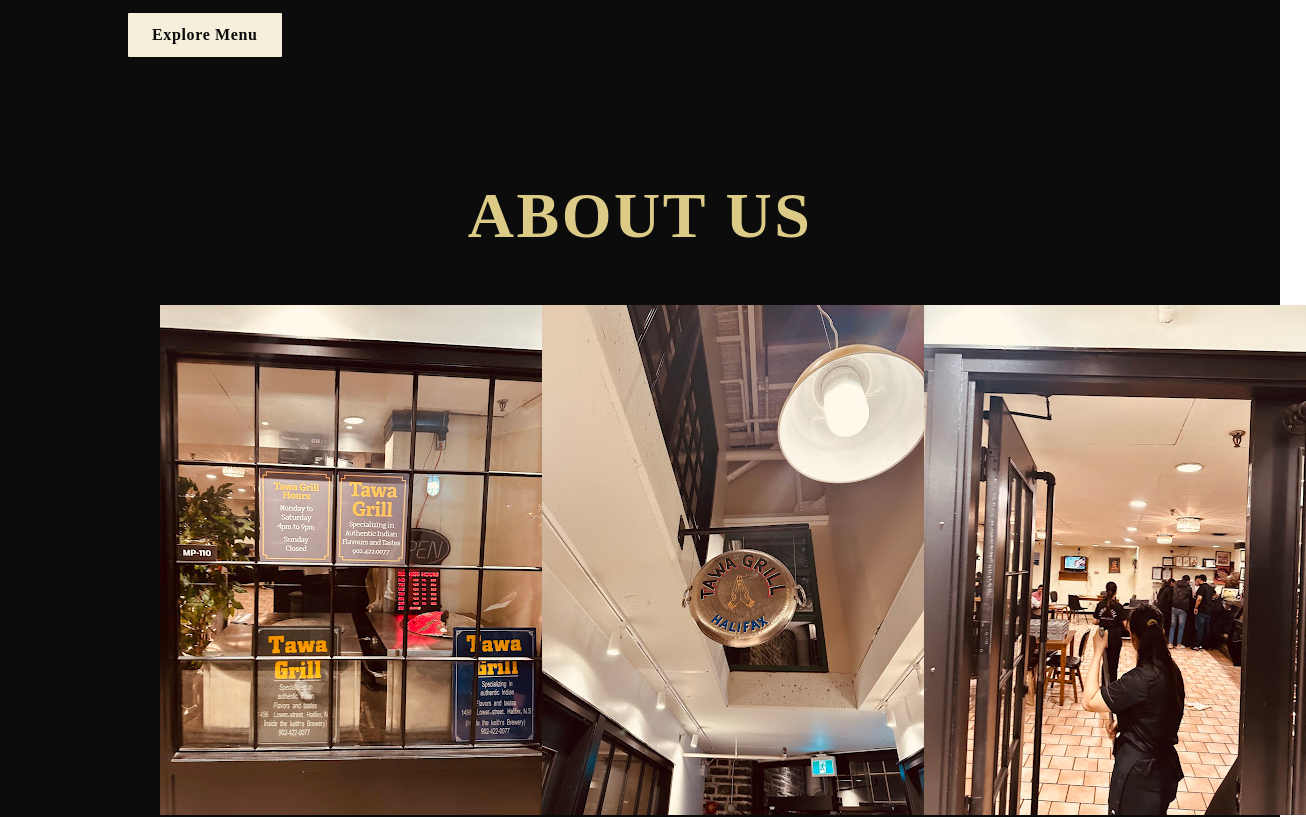
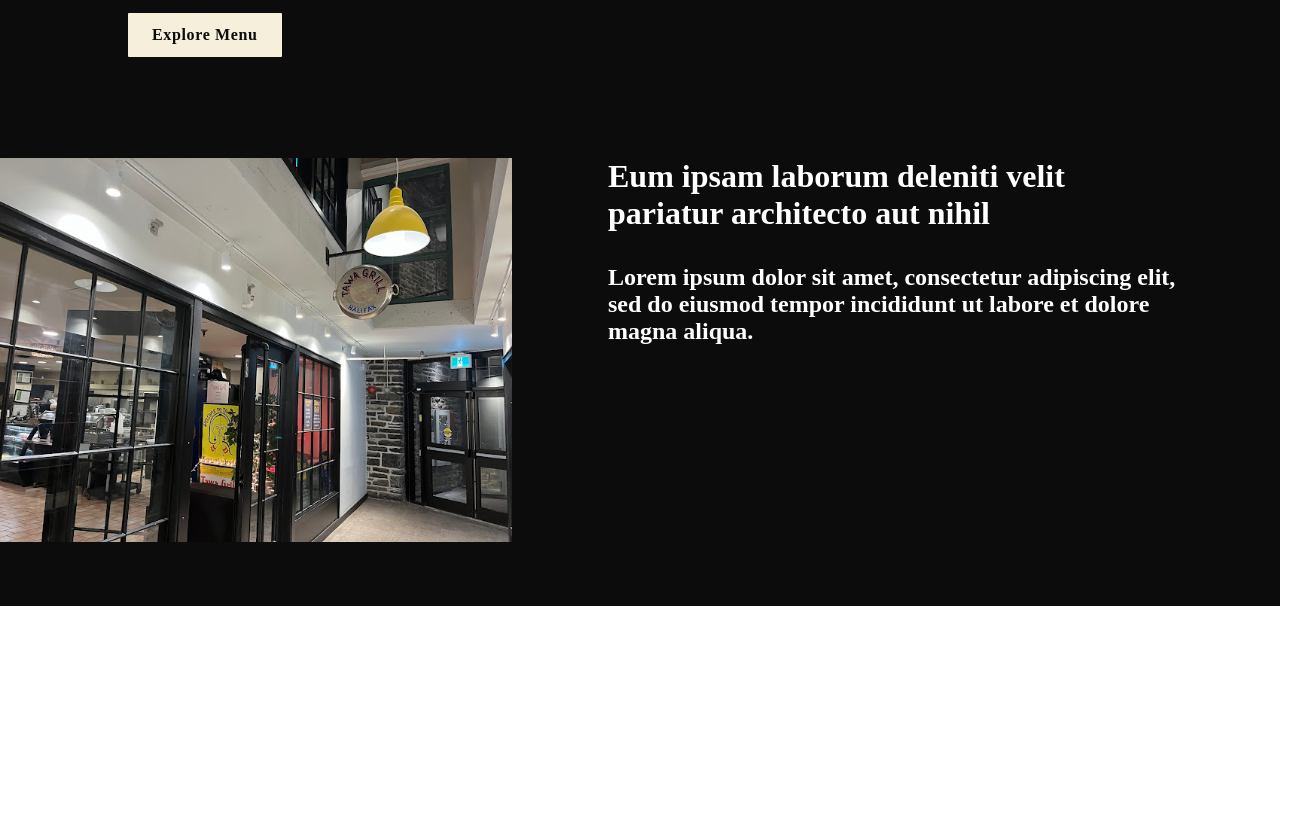
Before and after one commit to Dumie101/tawa_grill_website, a React (Create React App) app: page / in a window 1280 px wide. Shown: the part 840-1657 px from the top of the page, 1306 px wide, since content can reach past the window. After the commit the page ends 1446 px from the top, so only its background shows below. Built offline with nearby package versions, Linux system fonts and the light colour scheme; a web font is replaced by a local one.

Commit message:
<10> About us
Still working

```diff
--- a/src/container/AboutUs/AboutUs.css
+++ b/src/container/AboutUs/AboutUs.css
@@ -1,19 +1,32 @@
 .about_us {
+    background-color: var(--color--background);
+    display: flex;
+    height: 60vh;
+    padding-top: 2rem;
+    padding-bottom: 2rem;
+}
 
-    background-color: var(--color--background);
-    padding: 3rem 10rem;
-    justify-content: space-between;
-    height: 100vh;
+.image_div {
+    width: 40%;
+}
 
+.text_div {
+    width: 60%;
+    padding-left: 6rem;
+    padding-right: 6rem;
+}
+
+.image {
+    width: 100%;
 }
 
 .about_us_header {
-    text-align: center;
-    padding-bottom: 5%;
+
+    margin-bottom: 5rem;
 }
 
-.about_us_images {
-    display: flex;
-    justify-content: space-between;
 
+.about_us_header_text{
+    color: white;
+    margin-bottom: 2rem;
 }
--- a/src/container/AboutUs/AboutUs.jsx
+++ b/src/container/AboutUs/AboutUs.jsx
@@ -6,25 +6,20 @@
 const AboutUs = () => (
 <div className="about_us" id="home">
 
-    <h1 className='about_us_header headtext__cormorant'>About Us</h1>
+
+  <div className="image_div">
+    <img src={images.about_us_image_1} className="image"></img>
+  </div>
+  <div className="text_div">
+    <h1 className="about_us_header_text">Eum ipsam laborum deleniti velit pariatur architecto aut nihil</h1>
+    <h2 className="about_us_header_text">Lorem ipsum dolor sit amet, consectetur adipiscing elit, sed do eiusmod tempor incididunt ut labore et dolore magna aliqua.</h2>
+  </div>
 
 
-    <div className="about_us_images">
-      <img src={images.about_us_image_2}/>
-      <img src={images.about_us_image_4}/>
-      <img src={images.about_us_image_3}/>
-    </div>
 
-    <p className="p__opensans" style={{margin: '2rem 10rem'}}>
-      Immerse yourself in a warm and inviting atmosphere at our restaurant.
-      Savor mouthwatering dishes crafted with fresh, seasonal ingredients,
-      showcasing the rich flavors of [insert cuisine type here].
-      Our friendly and attentive staff is dedicated to providing exceptional service,
-      ensuring your dining experience is truly unforgettable.
-      Whether you're celebrating a special occasion or simply enjoying a
-      casual night out, we offer the perfect place to gather with loved ones
-      and create lasting memories.
-    </p>
+
+
+
 
 
   </div>
```
